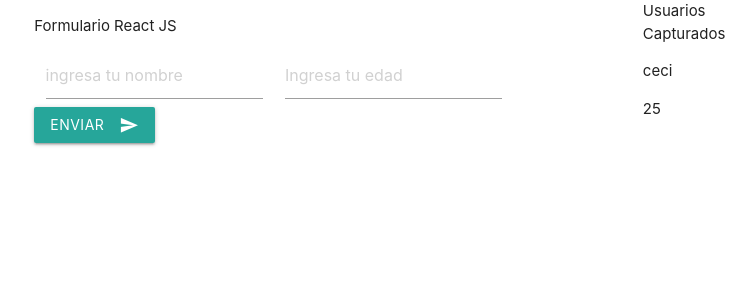
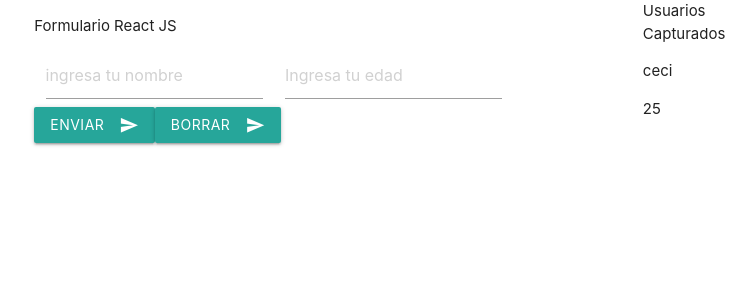
Before and after one commit to satoshi9394/form-with-react, a React (Create React App) app: page / in a window 1280 px wide. Shown: the top 300 px of the page, without its empty margins (169-925 px from the left). Built offline with nearby package versions, Linux system fonts and the light colour scheme.

Commit message:
ejercico final

```diff
--- a/src/components/Select.jsx
+++ b/src/components/Select.jsx
@@ -0,0 +1 @@
+import React from 'react'
--- a/src/containers/FormContainer.jsx
+++ b/src/containers/FormContainer.jsx
@@ -26,7 +26,7 @@ class FormContainer extends Component {
         this.handleName = this.handleName.bind(this);
         this.handleAge = this.handleAge.bind(this);
         this.handleFormSubmmit = this.handleFormSubmmit.bind(this)
-
+        this.handleClear = this.handleClear.bind(this)
     }
 
     handleName(e){
@@ -71,12 +71,25 @@ class FormContainer extends Component {
         )
     }
 
+    handleClear(e){
+        e.preventDefault();
+        this.setState(()=>(
+                {
+                    newUser: {
+                        name:'',
+                        age: ''
+                    },
+                }
+            )
+        )
+    }
+
     render(){
         return(
             <div className="row">
                 <div className="col s8">
                 <p>Formulario React JS</p>
-                <form>
+                    <form>
                     <Input
                     name='name'
                     type='text'
@@ -95,7 +108,11 @@ class FormContainer extends Component {
                         action={this.handleFormSubmmit}
                         title='Enviar'
                     />
-                </form>
+                    <Button
+                        action={this.handleClear}
+                        title='Borrar'
+                    />
+                    </form>
                 </div>
                 <div className='col s4'>
                     <PreviewDate
```
